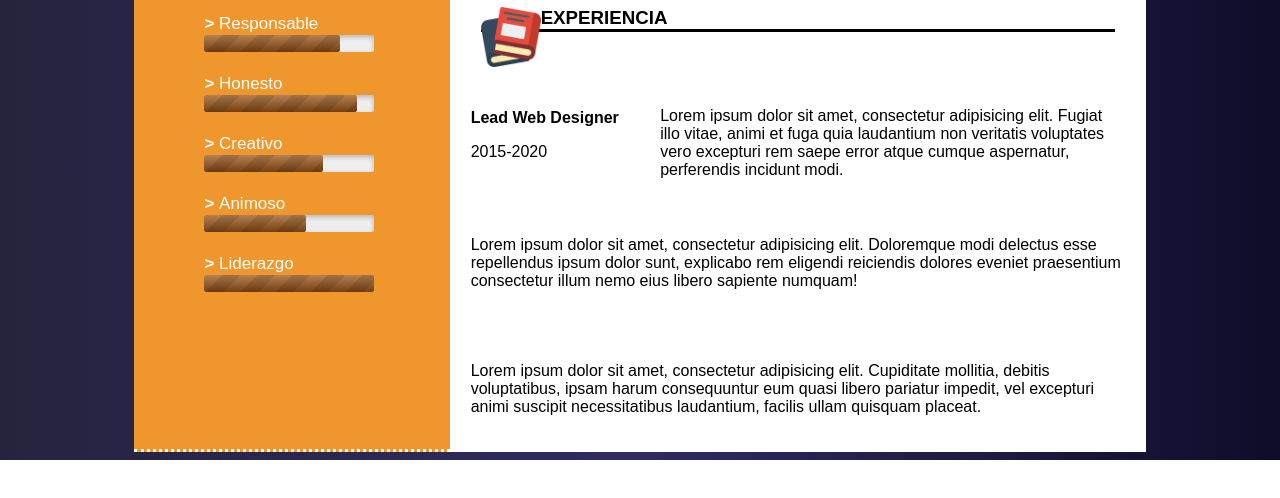
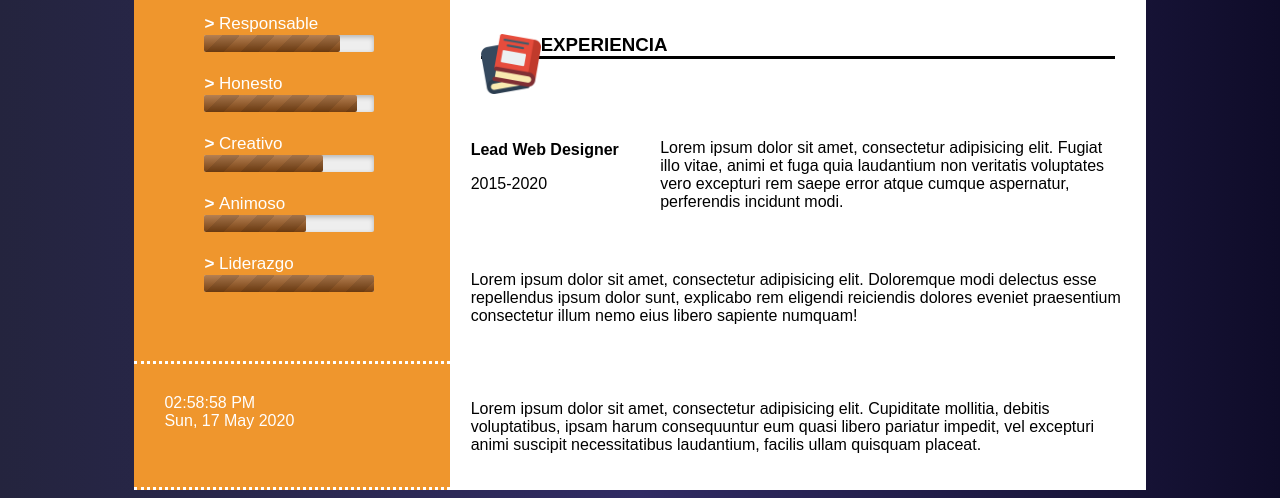
Before and after one commit to giangrobert/Mi-Curriculo-Vitae, a plain HTML site: page index.html in a window 1280 px wide. Shown: the part 1097-1595 px from the top of the page. Before the commit the page ends 1557 px from the top, so only its background shows below. Drawn offline with Linux system fonts and the light colour scheme.

Commit message:
agregando un reloj digital

```diff
--- a/index.html
+++ b/index.html
@@ -9,7 +9,39 @@
 	<link rel="stylesheet" type="text/css" href="css/animate.min.css">
 	<title>.:Curriculo:.</title>
 </head>
-<body>
+<script>
+	function startTime() {
+		var today = new Date();
+		var hr = today.getHours();
+		var min = today.getMinutes();
+		var sec = today.getSeconds();
+		ap = (hr < 12) ? "<span>AM</span>" : "<span>PM</span>";
+		hr = (hr == 0) ? 12 : hr;
+		hr = (hr > 12) ? hr - 12 : hr;
+    hr = checkTime(hr);
+    min = checkTime(min);
+    sec = checkTime(sec);
+    document.getElementById("clock").innerHTML = hr + ":" + min + ":" + sec + " " + ap;
+
+    var months = ['January', 'February', 'March', 'April', 'May', 'June', 'July', 'August', 'September', 'October', 'November', 'December'];
+    var days = ['Sun', 'Mon', 'Tue', 'Wed', 'Thu', 'Fri', 'Sat'];
+    var curWeekDay = days[today.getDay()];
+    var curDay = today.getDate();
+    var curMonth = months[today.getMonth()];
+    var curYear = today.getFullYear();
+    var date = curWeekDay+", "+curDay+" "+curMonth+" "+curYear;
+    document.getElementById("date").innerHTML = date;
+
+    var time = setTimeout(function(){ startTime() }, 500);
+}
+function checkTime(i) {
+	if (i < 10) {
+		i = "0" + i;
+	}
+	return i;
+}
+</script>
+<body onload="startTime()">
 	<table class="animated bounce">
 					<tr>
 						<td rowspan="" class="tabla1" class="Fotoo">
@@ -25,7 +57,7 @@
 						</td>
 					</tr>
 					<tr>
-						<td rowspan="10" class="tabla1" id="sobremi">
+						<td rowspan="9" class="tabla1" id="sobremi">
 							<h3 class="titulo">SOBRE MÍ</h3>
 							<p>Mi nombre es Gian Grobert Mamani Mamani, mi objetivo es trabajara en un de las grandes empresas en la cual pueda desarrollar proyectos, además de aportar mi formación y experiencia como Ingeniero de Sistemas.</p><br>
 							<p>Actualmente estoy en una etapa estudiantil, buscando información y saberes para potencializar mis conocimientos y poder llevar esos conocimientos a proyectos que me ayuden a crecer como estudiante.</p><br>
@@ -39,7 +71,7 @@
 							</ul><br>
 							<h3 class="titulo">HABILIDADES</h3>
 							<ul id="habilidad">
-								<li><b>> </b>Responsable <progress value="80" max="100"></progress></li><br>
+								<li><b>> </b>Responsable <br><progress value="80" max="100"></progress></li><br>
 								<li><b>> </b>Honesto <br><progress value="90" max="100"></progress></li><br>
 								<li><b>> </b>Creativo <br><progress value="70" max="100"></progress></li><br>
 								<li><b>> </b>Animoso <br><progress value="60" max="100"></progress></li><br></li>
@@ -49,7 +81,6 @@
 						<td colspan="2" class="tabla2">
 							<h3 class="titulo"><img src="image/aprendizaje.png" class="icon" align="left">EXPERIENCIA</h3>
 						</td>
-
 					</tr>
 						<td class="tabla2" class="tabla3">
 							<b>Lead Web Designer</b>
@@ -100,6 +131,14 @@
 						</td>
 					</tr>
 					<tr>
+						<td class="tabla1" >
+							<div id="clockdate">
+								<div class="clockdate-wrapper">
+									<div id="clock"></div>
+									<div id="date"></div>
+								</div>
+							</div>
+						</td>
 						<td colspan="2" class="tabla2">
 							<p>Lorem ipsum dolor sit amet, consectetur adipisicing elit. Cupiditate mollitia, debitis voluptatibus, ipsam harum consequuntur eum quasi libero pariatur impedit, vel excepturi animi suscipit necessitatibus laudantium, facilis ullam quisquam placeat.</p>
 						</td>
--- a/styles.css
+++ b/styles.css
@@ -104,3 +104,7 @@ progress[value]::-webkit-progress-value {
     border-radius: 2px;
     background-size: 35px 20px, 100% 100%, 100% 100%;
 }
+button{
+	display: flex;
+	align-items: center;
+}
```
